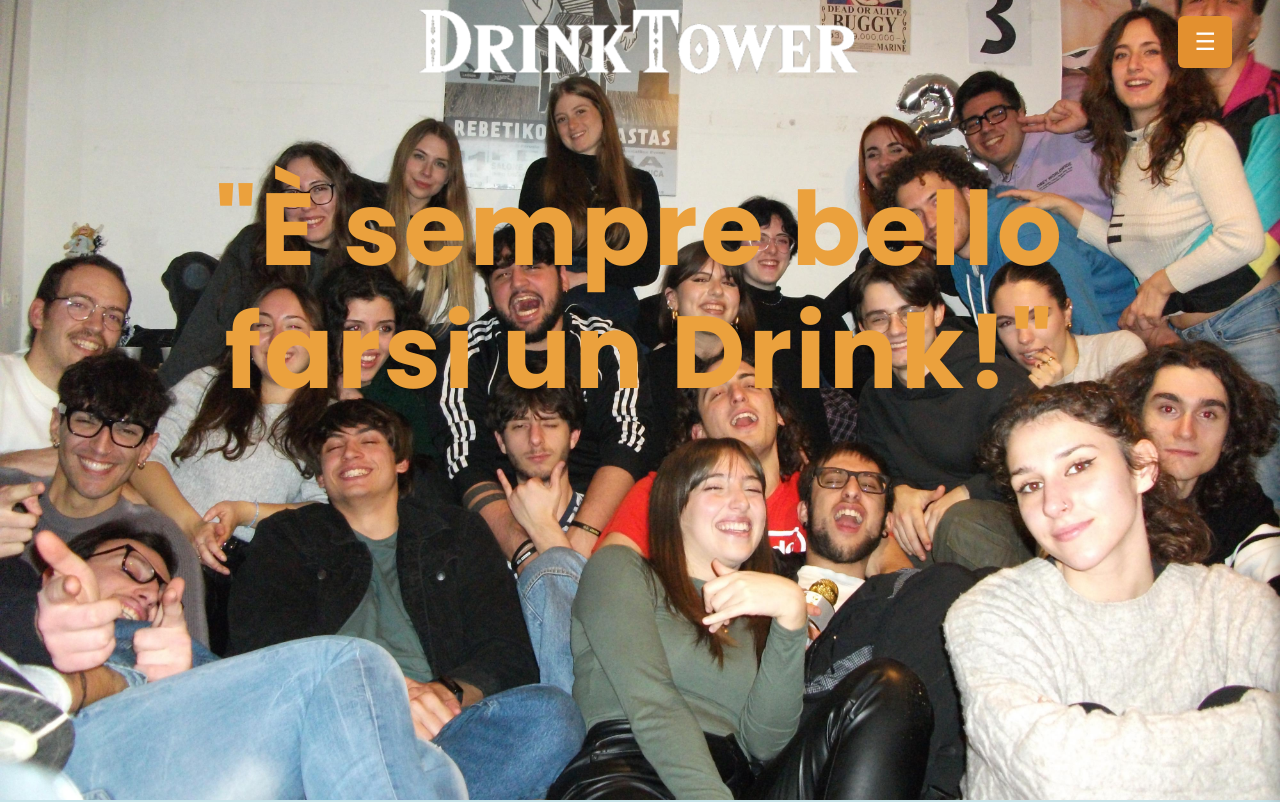
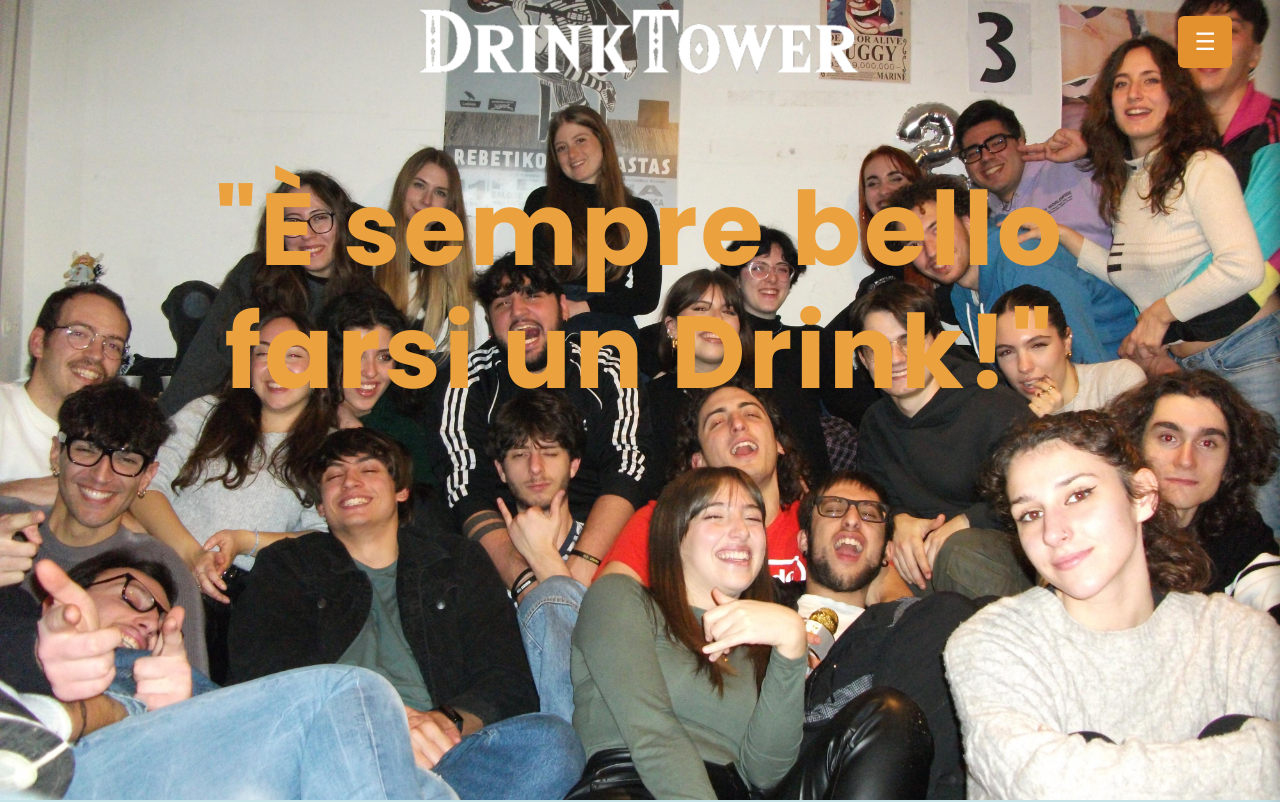
Before and after one commit to Drinkwafers/DrinkTower, a plain HTML site: page sitower.html in a window 1280 px wide. Shown: the top 802 px of the page. Drawn offline with Linux system fonts and the light colour scheme.

Commit message:
mannaggia

```diff
--- a/sitower.html
+++ b/sitower.html
@@ -4,7 +4,7 @@
         <meta charset="UTF-8">
         <title>DrinkTower</title>
         <link rel="stylesheet" type="text/css" href="stile/stile.css">
-        <link rel="icon" href="immagini/logo_drink_piccolo.png">
+        <link rel="icon" href="immagini/LogoScontornato.png">
         <script src="script/script.js"></script>
     </head>
 
--- a/stile/stile.css
+++ b/stile/stile.css
@@ -51,7 +51,7 @@ header
 {
     background-image: url(../immagini/TuttaLaTower.jpg);
     background-size: cover;
-    background-position: center;
+    background-position: center 32%;
     background-attachment: fixed;
     height: 100vh;
     position: relative;
```
Also changed, not shown: immagini/LogoScontornato.png (renamed from immagini/logo_drink_piccolo.png), immagini/LogoTondo.png, immagini/LogoTondoVero.png (deleted), immagini/logo_drink_scontorno.png (deleted).
